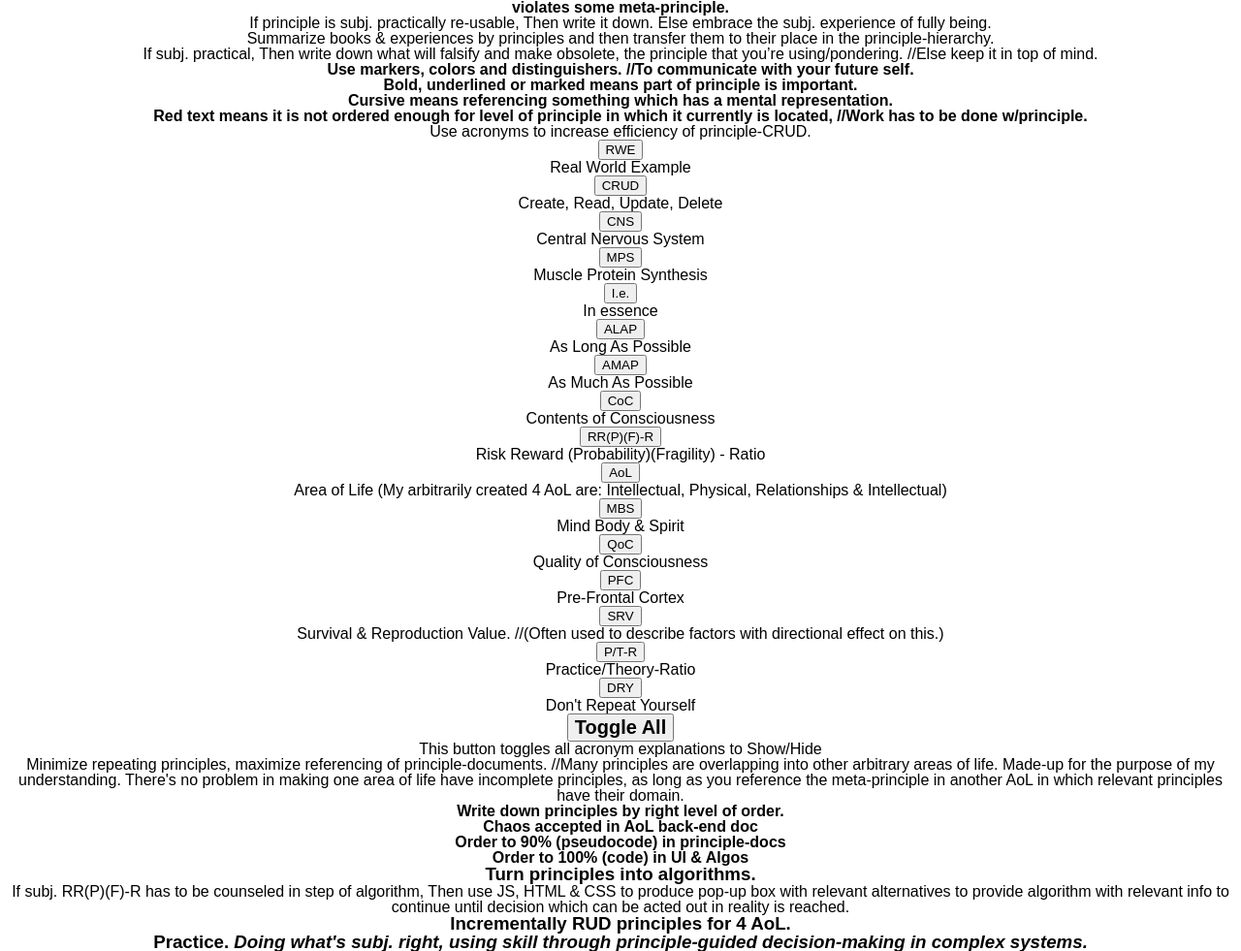
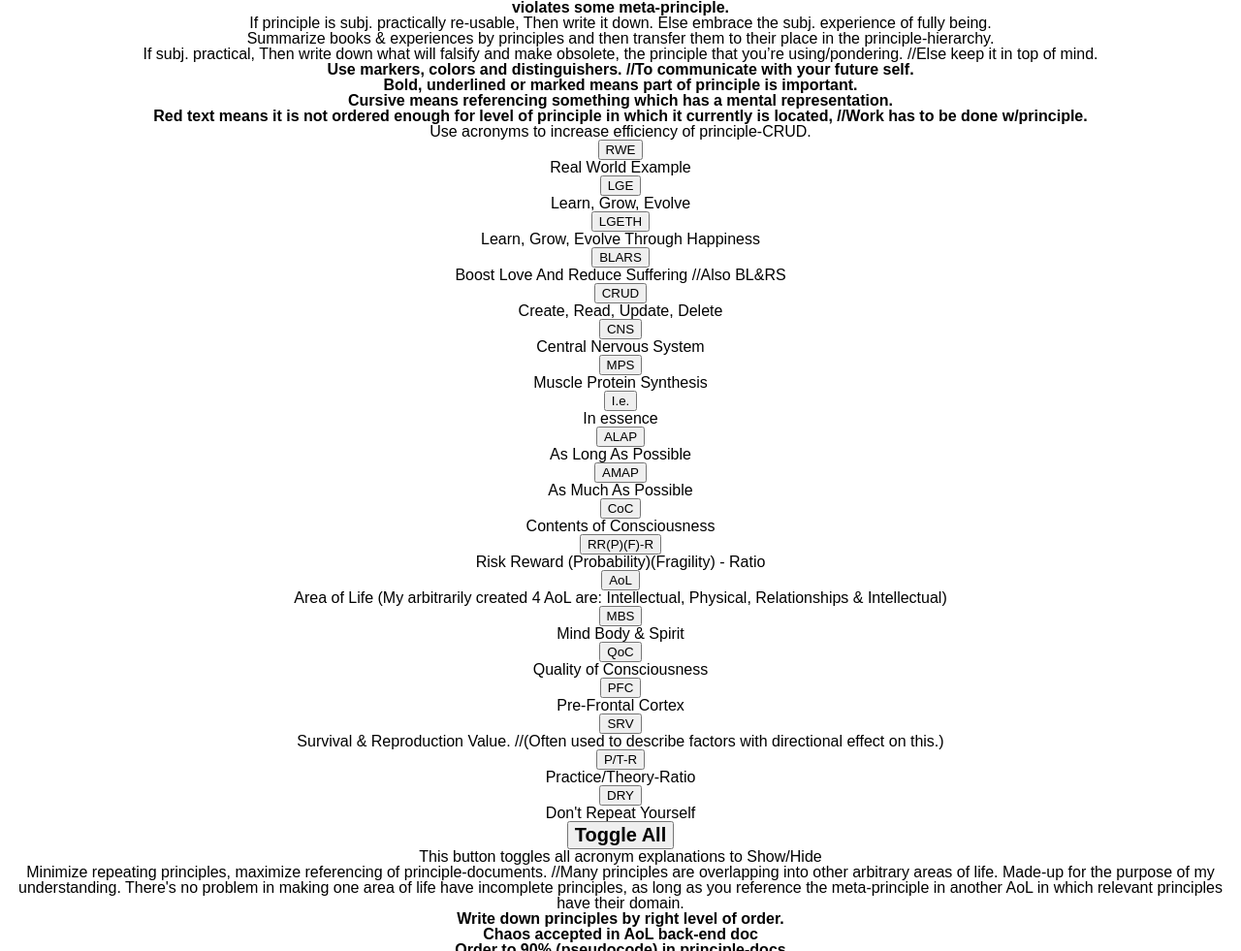
Before and after one commit to ronnlidd/Principles, a website: page public/markups/IntPrinHTML/BoostOdds.html in a window 1280 px wide. Shown: the part 925-1906 px from the top of the page at 97% size. Drawn offline with nearby package versions, Linux system fonts and the light colour scheme; files that its build step writes are made by us from their sources.

Commit message:
Acronyms added

```diff
--- a/public/markups/IntPrinHTML/BoostOdds.html
+++ b/public/markups/IntPrinHTML/BoostOdds.html
@@ -139,6 +139,12 @@
  <div id="p1136Acronyms"> <!-- First jQuery/JS -->
     <button onclick="oneElmToggle(this)">RWE</button><p class="toggleAcronym">Real World Example</p>
 
+    <button onclick="oneElmToggle(this)">LGE</button><p class="toggleAcronym">Learn, Grow, Evolve</p>
+
+    <button onclick="oneElmToggle(this)">LGETH</button><p class="toggleAcronym">Learn, Grow, Evolve Through Happiness</p>
+
+    <button onclick="oneElmToggle(this)">BLARS</button><p class="toggleAcronym">Boost Love And Reduce Suffering //Also BL&RS</p>
+
     <button onclick="oneElmToggle(this)">CRUD</button><p class="toggleAcronym">Create, Read, Update, Delete</p>
 
     <button onclick="oneElmToggle(this)">CNS</button><p class="toggleAcronym">Central Nervous System</p>
```
